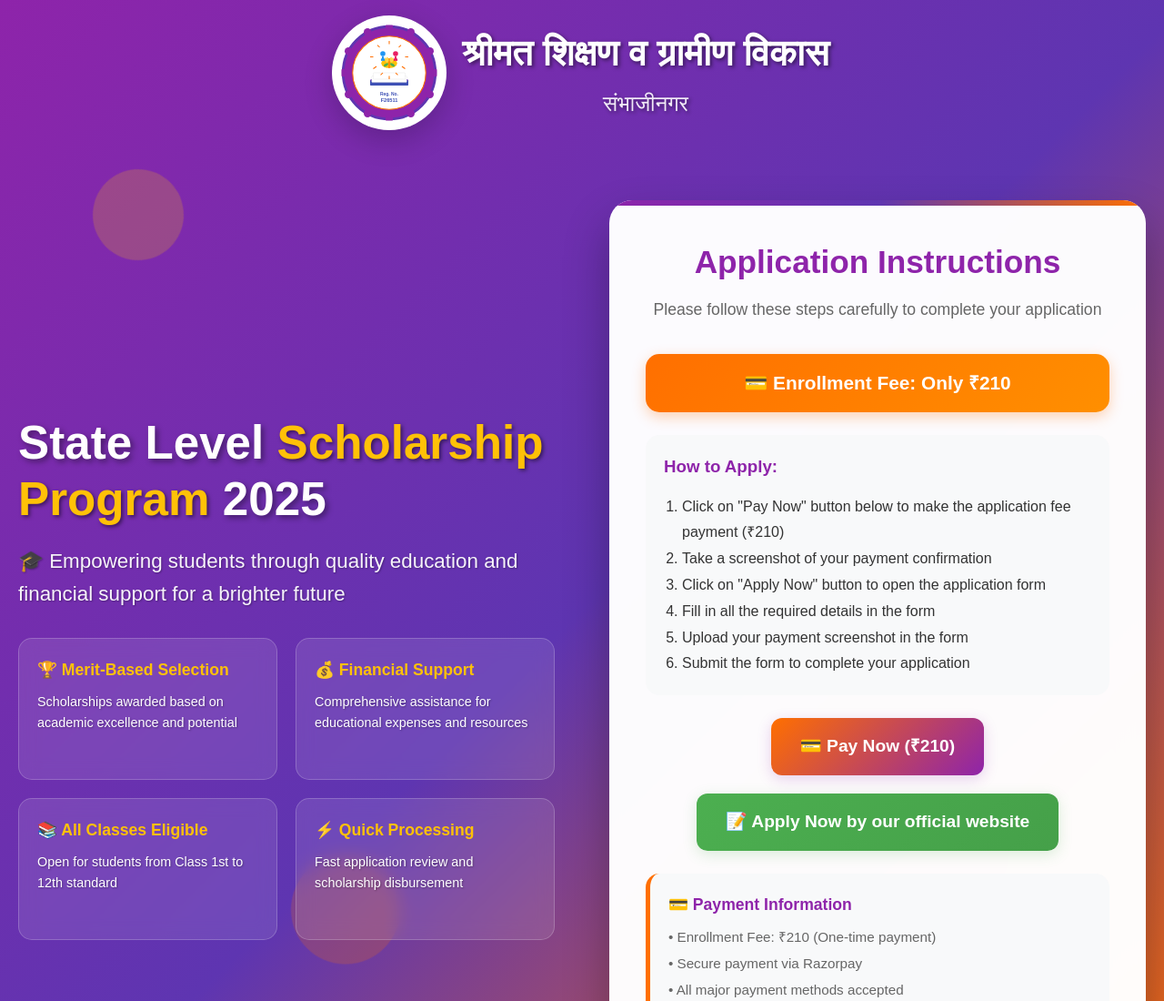
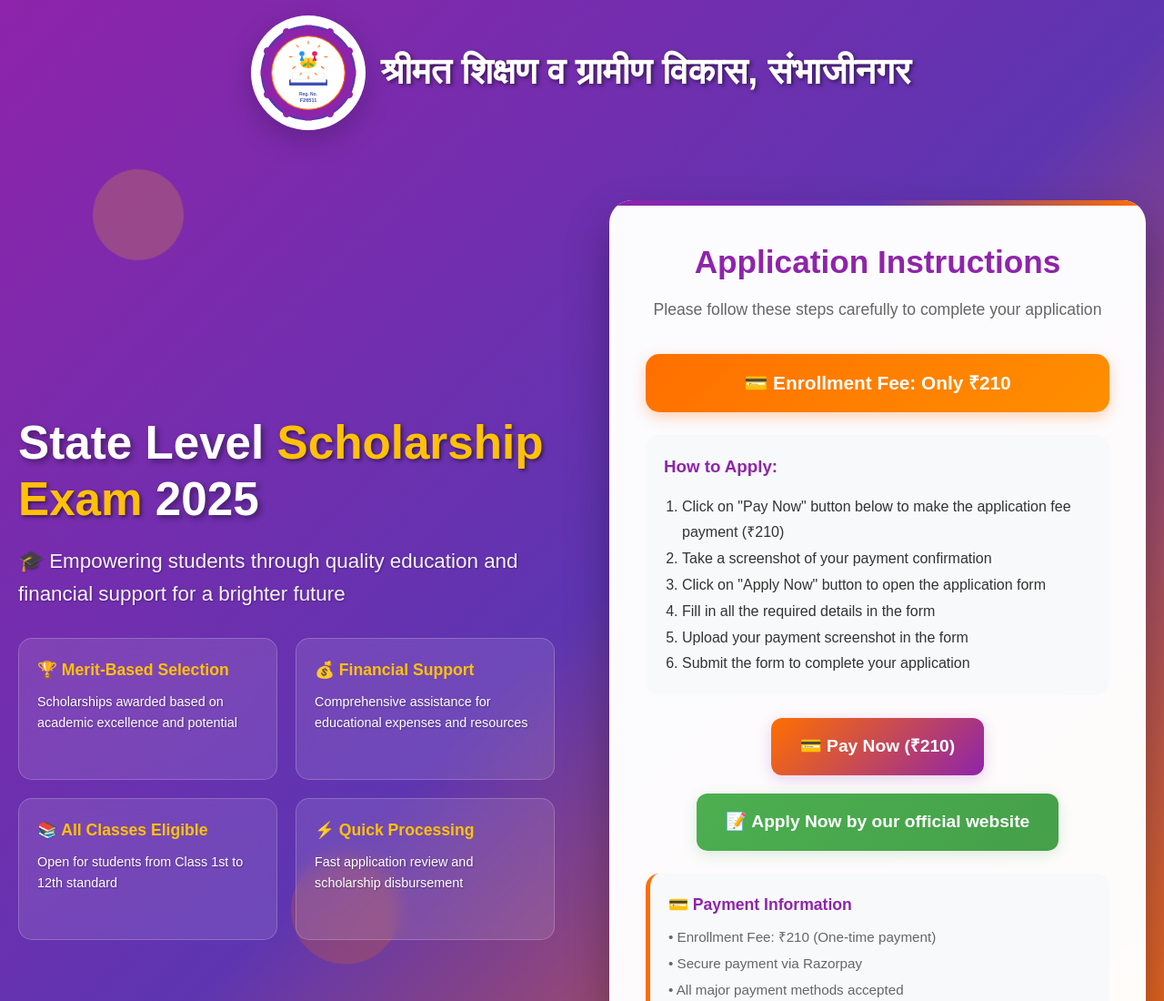
Before and after one commit to shrimat-edu-hub/Scolarship-application-form, a plain HTML site: page index.html in a window 1280 px wide. Shown: the top 1100 px of the page at 91% size. Drawn offline with Linux system fonts and the light colour scheme.

Commit message:
Update index.html

```diff
--- a/index.html
+++ b/index.html
@@ -3,7 +3,7 @@
 <head>
     <meta charset="UTF-8">
     <meta name="viewport" content="width=device-width, initial-scale=1.0">
-    <title>State Level Scholarship EXAM | Shrimat Education & Rural Development Organization</title>
+    <title>State Level Scholarship Exam | Shrimat Education & Rural Development Organization</title>
     <style>
         * {
             margin: 0;
@@ -547,15 +547,14 @@
                         </svg>
                     </div>
                     <div class="org-title">
-                        <h1>श्रीमत शिक्षण व ग्रामीण विकास</h1>
-                        <h2>संभाजीनगर</h2>
+                        <h1>श्रीमत शिक्षण व ग्रामीण विकास, संभाजीनगर</h1>
                     </div>
                 </div>
             </header>
 
             <section class="hero">
                 <div class="hero-content">
-                    <h1>State Level <span class="highlight">Scholarship Program</span> 2025</h1>
+                    <h1>State Level <span class="highlight">Scholarship Exam</span> 2025</h1>
                     <p>🎓 Empowering students through quality education and financial support for a brighter future</p>
 
                     <div class="scholarship-features">
```
